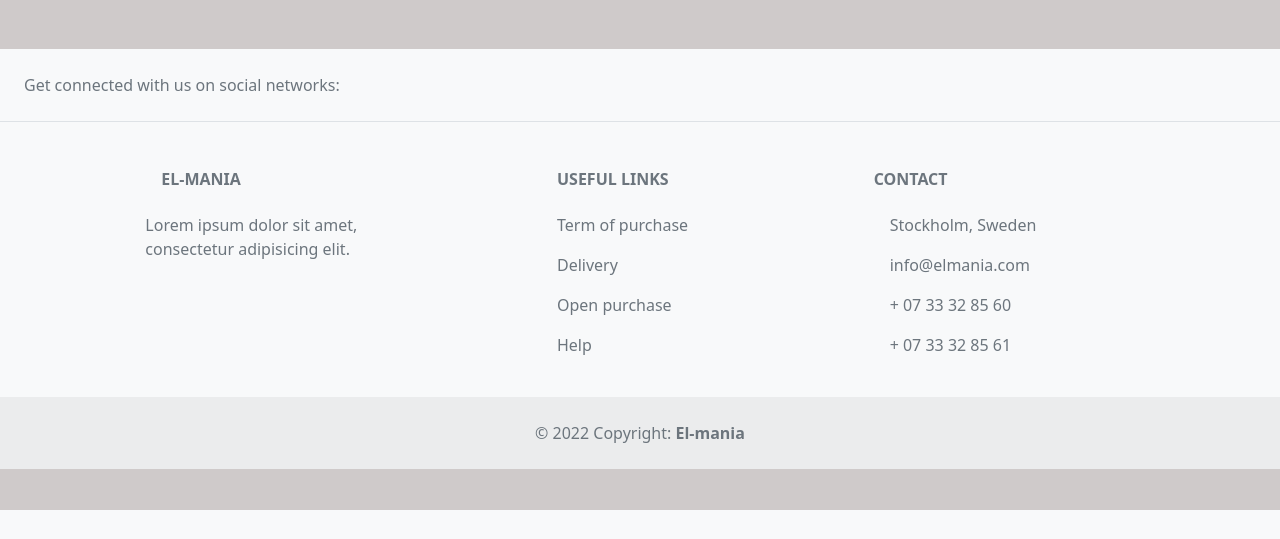
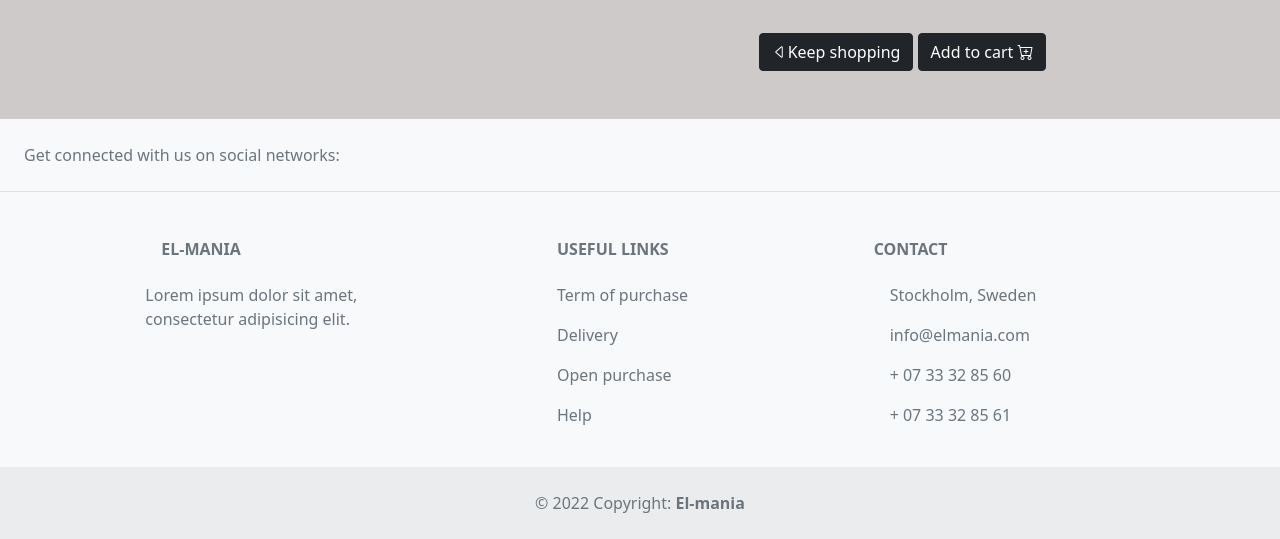
Before and after one commit to AntociM/El-mania, a Django app: template store/templates/store/product_detail.html in a window 1280 px wide. Shown: the part 290-829 px from the top of the page. Before the commit the page ends 800 px from the top, so only its background shows below. Run offline with Django 3.2, Linux system fonts and the light colour scheme; the template is opened without the code that fills it, so the values that code supplies are empty.

Commit message:
Add buttons for product-detail page

```diff
--- a/store/templates/store/product_detail.html
+++ b/store/templates/store/product_detail.html
@@ -24,10 +24,21 @@
                         <i class="bi bi-star-fill text-success"> </i>{{ product.rating }}/6
                     </span>
                 </p>
+                <div>
+                    <a href="{% url 'products'%}">
+                        <button type="button" class="btn btn-dark mt-3"> <i class="bi bi-caret-left"></i>Keep
+                            shopping</i></button>
+                    </a>
+                    <a href="{% url 'shopping_cart_view' %}">
+                        <button type="button" class="btn btn-dark mt-3">Add to cart <i
+                                class="bi bi-cart-plus"></i></button>
+                    </a>
                 </div>
+
             </div>
         </div>
     </div>
 </div>
 
+
 {% endblock %}
--- a/store/views.py
+++ b/store/views.py
@@ -20,6 +20,7 @@ def index(request):
              "discount": offer.discount_procent,
             #  "new_price": round(offer.item.price - (offer.discount_procent * offer.item.price) / 100,2),
              "new_price": offer.new_price,
+             "item_id":  offer.item.pk
         }
         discounted_items.append(offer_dict)
 
```
Lines whose indentation alone changed are shown as unchanged.
